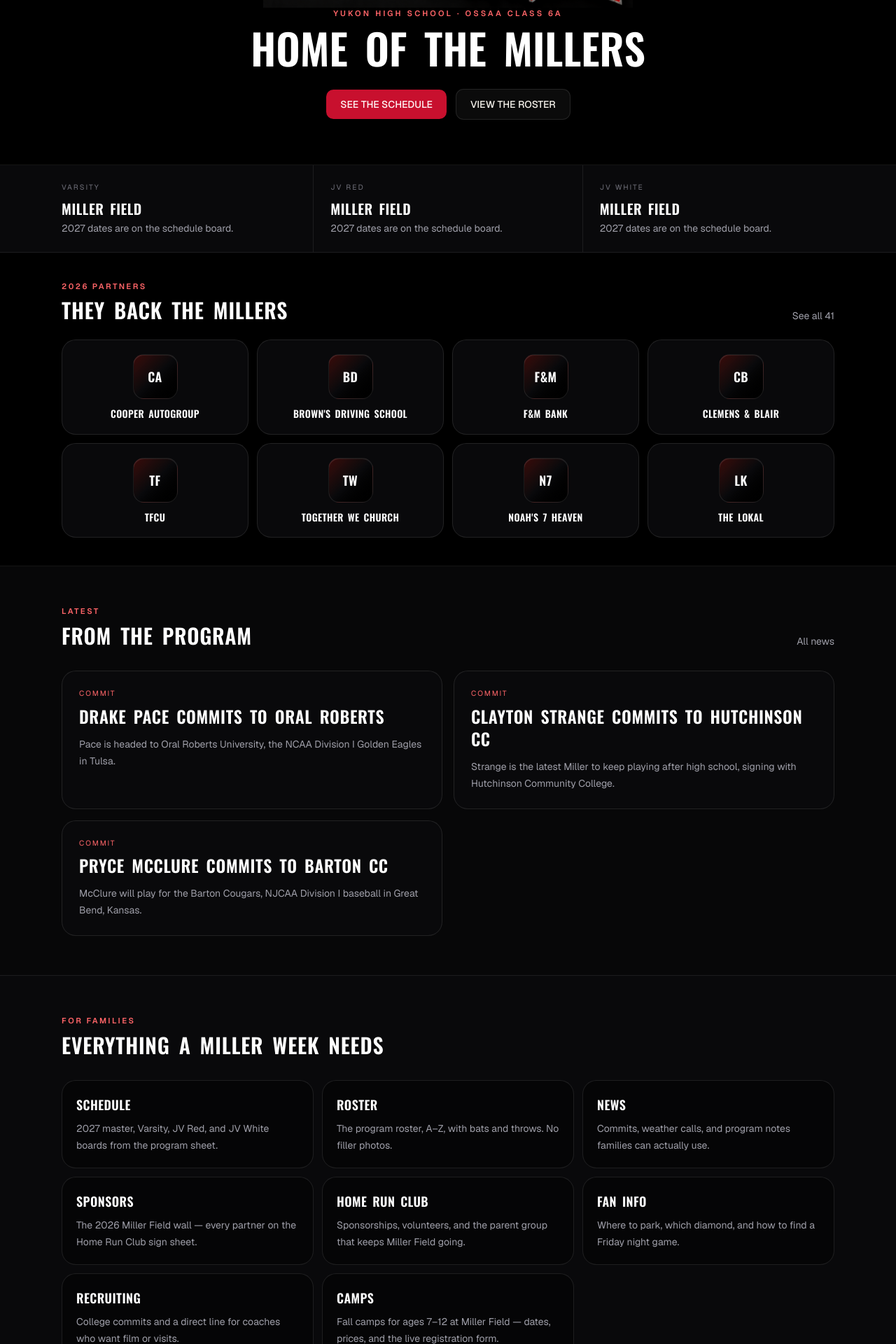
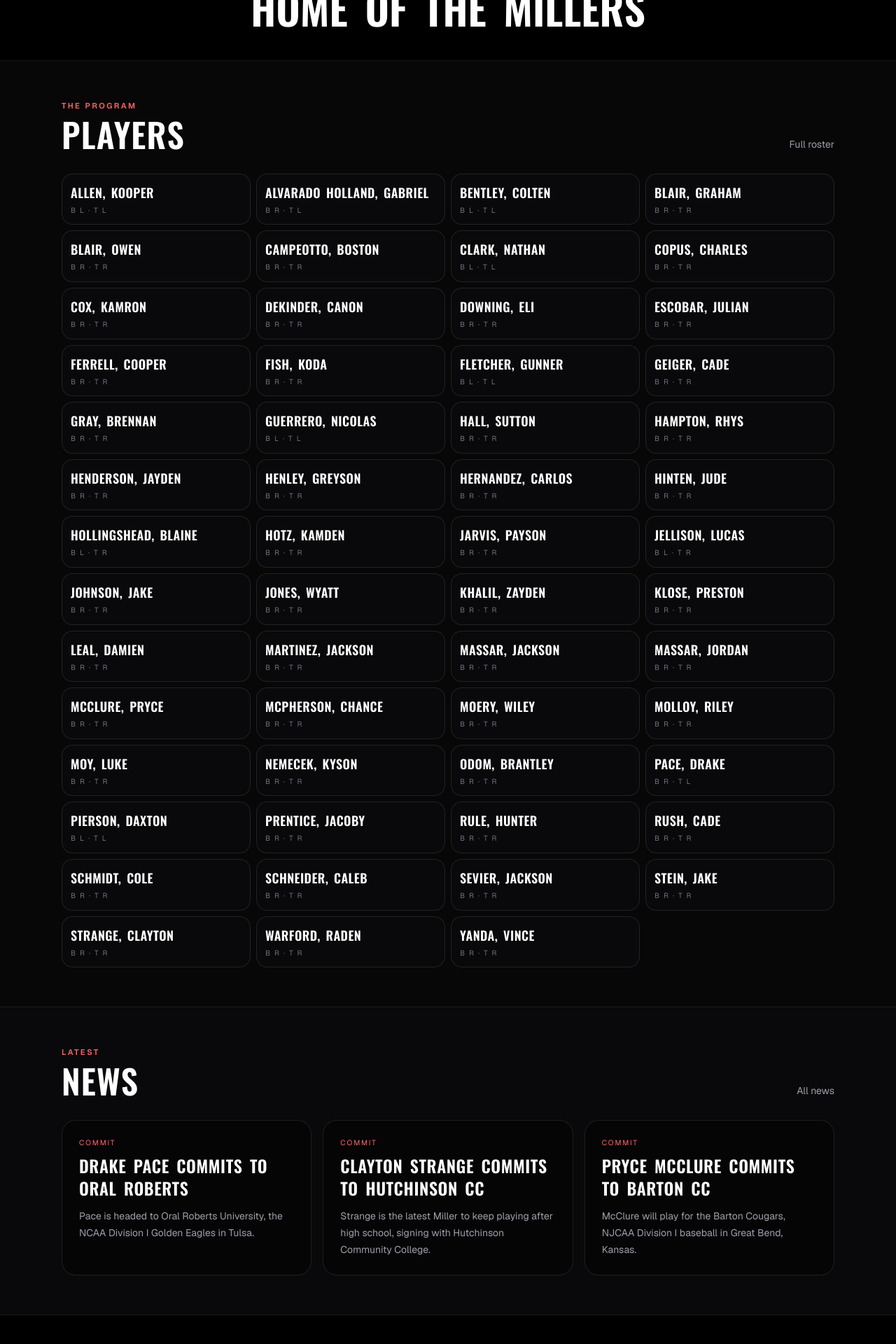
Before and after one commit to ryanphillips2505/Yukon_Miller_Baseball_Website, a Next.js app: page / in a window 1280 px wide. Shown: the part 360-2280 px from the top of the page at 70% size. Built offline with nearby package versions, Linux system fonts and the light colour scheme.

Commit message:
Strip the home page to players and news.
Schedule, sponsors, coaches, hubs, and field copy stay in the menu.

Co-authored-by: ryanphillips2505 <ryanphillips2505@gmail.com>

```diff
--- a/src/app/page.tsx
+++ b/src/app/page.tsx
@@ -1,126 +1,71 @@
 import { BrandLogo } from "@/components/brand-logo";
 import { EmptyState } from "@/components/empty-state";
-import { PhotoSlot } from "@/components/photo-slot";
-import { SponsorStrip } from "@/components/sponsor-board";
-import { buttonVariants } from "@/components/ui/button";
-import { coaches } from "@/lib/coaches";
 import { latestArticles } from "@/lib/news";
-import { program, teams } from "@/lib/site";
-import { cn } from "@/lib/utils";
+import { displayName, players } from "@/lib/roster";
 import Link from "next/link";
 
-const hubs = [
-  {
-    href: "/schedule",
-    label: "Schedule",
-    copy: "2027 master, Varsity, JV Red, and JV White boards from the program sheet.",
-  },
-  {
-    href: "/roster",
-    label: "Roster",
-    copy: "The program roster, A–Z, with bats and throws. No filler photos.",
-  },
-  {
-    href: "/news",
-    label: "News",
-    copy: "Commits, weather calls, and program notes families can actually use.",
-  },
-  {
-    href: "/sponsors",
-    label: "Sponsors",
-    copy: "The 2026 Miller Field wall — every partner on the Home Run Club sign sheet.",
-  },
-  {
-    href: "/support",
-    label: "Home Run Club",
-    copy: "Sponsorships, volunteers, and the parent group that keeps Miller Field going.",
-  },
-  {
-    href: "/fans",
-    label: "Fan info",
-    copy: "Where to park, which diamond, and how to find a Friday night game.",
-  },
-  {
-    href: "/recruiting",
-    label: "Recruiting",
-    copy: "College commits and a direct line for coaches who want film or visits.",
-  },
-  {
-    href: "/camps",
-    label: "Camps",
-    copy: "Fall camps for ages 7–12 at Miller Field — dates, prices, and the live registration form.",
-  },
-];
-
 export default function HomePage() {
-  const news = latestArticles(3);
+  const news = latestArticles();
 
   return (
     <div>
-      <section className="relative overflow-hidden border-b border-white/8 bg-black">
-        <div className="mx-auto max-w-xl px-4 pt-8 sm:px-6 sm:pt-10">
+      <section className="border-b border-white/8 bg-black">
+        <div className="mx-auto max-w-lg px-4 pt-8 sm:px-6 sm:pt-10">
           <BrandLogo
             variant="state"
             priority
-            sizes="(max-width: 640px) 80vw, 576px"
+            sizes="(max-width: 640px) 70vw, 480px"
             className="mx-auto h-auto w-full"
           />
         </div>
-        <div className="relative mx-auto max-w-3xl px-4 pb-12 text-center sm:px-6 sm:pb-16">
-          <p className="text-[0.7rem] font-semibold tracking-[0.28em] text-red-400 uppercase">
-            Yukon High School · {program.classification}
-          </p>
-          <h1 className="font-heading mt-3 text-4xl leading-[0.92] text-white uppercase sm:text-6xl">
+        <div className="mx-auto max-w-3xl px-4 pb-10 text-center sm:px-6 sm:pb-12">
+          <h1 className="font-heading text-4xl leading-[0.92] text-white uppercase sm:text-6xl">
             Home of the Millers
           </h1>
-          <div className="mt-8 flex flex-col justify-center gap-3 sm:flex-row">
-            <Link
-              href="/schedule"
-              className={cn(buttonVariants(), "h-11 px-5 text-sm uppercase")}
-            >
-              See the schedule
-            </Link>
-            <Link
-              href="/roster"
-              className={cn(
-                buttonVariants({ variant: "outline" }),
-                "h-11 border-white/20 px-5 text-sm uppercase",
-              )}
-            >
-              View the roster
-            </Link>
-          </div>
         </div>
       </section>
 
-      <section className="border-b border-white/8 bg-zinc-950">
-        <div className="mx-auto grid max-w-6xl gap-px bg-white/8 sm:grid-cols-3">
-          {teams.map((team) => (
-            <div key={team.id} className="bg-zinc-950 px-6 py-6">
-              <p className="text-[0.65rem] tracking-[0.2em] text-zinc-500 uppercase">
-                {team.label}
+      <section className="mx-auto max-w-6xl px-4 py-12 sm:px-6 sm:py-14">
+        <div className="flex items-end justify-between gap-4">
+          <div>
+            <p className="text-[0.7rem] font-semibold tracking-[0.22em] text-red-400 uppercase">
+              The program
             </p>
-              <p className="font-heading mt-2 text-xl tracking-wide text-white uppercase">
-                {team.field}
+            <h2 className="font-heading mt-2 text-3xl tracking-wide text-white uppercase sm:text-5xl">
+              Players
+            </h2>
+          </div>
+          <Link href="/roster" className="text-sm text-zinc-400 hover:text-white">
+            Full roster
+          </Link>
+        </div>
+        <div className="mt-8 grid grid-cols-2 gap-2 sm:grid-cols-3 lg:grid-cols-4">
+          {players.map((player) => (
+            <Link
+              key={player.id}
+              href="/roster"
+              className="rounded-xl border border-white/10 bg-zinc-950 px-3 py-3 transition-colors hover:border-red-700/50"
+            >
+              <p className="font-heading text-base tracking-wide text-white uppercase sm:text-lg">
+                {displayName(player)}
               </p>
-              <p className="mt-1 text-sm text-zinc-400">
-                2027 dates are on the schedule board.
+              <p className="mt-1 text-[0.65rem] tracking-[0.16em] text-zinc-500 uppercase">
+                B {player.bats} · T {player.throws}
               </p>
-            </div>
+            </Link>
           ))}
         </div>
       </section>
 
-      <SponsorStrip />
-
-      <section className="mx-auto max-w-6xl px-4 py-14 sm:px-6">
+      <section className="border-t border-white/8 bg-zinc-950">
+        <div className="mx-auto max-w-6xl px-4 py-12 sm:px-6 sm:py-14">
           <div className="flex items-end justify-between gap-4">
             <div>
               <p className="text-[0.7rem] font-semibold tracking-[0.22em] text-red-400 uppercase">
                 Latest
               </p>
-            <h2 className="font-heading mt-2 text-3xl tracking-wide text-white uppercase">
-              From the program
+              <h2 className="font-heading mt-2 text-3xl tracking-wide text-white uppercase sm:text-5xl">
+                News
               </h2>
             </div>
             <Link href="/news" className="text-sm text-zinc-400 hover:text-white">
@@ -131,15 +76,15 @@ export default function HomePage() {
             <EmptyState
               className="mt-8"
               title="No updates posted"
-            body="Commits, weather calls, and program notes will show here. Nothing is invented to fill the page."
+              body="Commits and program notes will show here."
             />
           ) : (
-          <div className="mt-8 grid gap-4 md:grid-cols-2">
+            <div className="mt-8 grid gap-4 lg:grid-cols-3">
               {news.map((article) => (
                 <Link
                   key={article.slug}
                   href={`/news/${article.slug}`}
-                className="rounded-2xl border border-white/10 bg-zinc-950 p-6 transition-colors hover:border-red-700/50"
+                  className="rounded-2xl border border-white/10 bg-black/40 p-6 transition-colors hover:border-red-700/50"
                 >
                   <p className="text-[0.65rem] tracking-[0.18em] text-red-400 uppercase">
                     {article.category}
@@ -154,85 +99,6 @@ export default function HomePage() {
               ))}
             </div>
           )}
-      </section>
-
-      <section className="border-y border-white/8 bg-zinc-950">
-        <div className="mx-auto max-w-6xl px-4 py-14 sm:px-6">
-          <p className="text-[0.7rem] font-semibold tracking-[0.22em] text-red-400 uppercase">
-            For families
-          </p>
-          <h2 className="font-heading mt-2 text-3xl tracking-wide text-white uppercase">
-            Everything a Miller week needs
-          </h2>
-          <div className="mt-8 grid gap-3 sm:grid-cols-2 lg:grid-cols-3">
-            {hubs.map((hub) => (
-              <Link
-                key={hub.href}
-                href={hub.href}
-                className="rounded-2xl border border-white/10 bg-black/40 p-5 hover:border-white/25"
-              >
-                <p className="font-heading text-lg tracking-wide text-white uppercase">
-                  {hub.label}
-                </p>
-                <p className="mt-2 text-sm leading-6 text-zinc-400">{hub.copy}</p>
-              </Link>
-            ))}
-          </div>
-        </div>
-      </section>
-
-      <section className="mx-auto max-w-6xl px-4 py-14 sm:px-6">
-        <div className="flex items-end justify-between gap-4">
-          <div>
-            <p className="text-[0.7rem] font-semibold tracking-[0.22em] text-red-400 uppercase">
-              Staff
-            </p>
-            <h2 className="font-heading mt-2 text-3xl tracking-wide text-white uppercase">
-              The coaches
-            </h2>
-          </div>
-          <Link href="/coaches" className="text-sm text-zinc-400 hover:text-white">
-            Full staff
-          </Link>
-        </div>
-        <div className="mt-8 grid grid-cols-2 gap-3 sm:grid-cols-3 lg:grid-cols-4">
-          {coaches.map((coach) => (
-            <div
-              key={coach.id}
-              className="overflow-hidden rounded-2xl border border-white/10 bg-zinc-950"
-            >
-              <PhotoSlot label="Photo coming" className="aspect-[4/5]" />
-              <div className="p-3">
-                <p className="font-heading text-sm tracking-wide text-white uppercase">
-                  {coach.name}
-                </p>
-                <p className="text-xs text-zinc-500">{coach.role}</p>
-              </div>
-            </div>
-          ))}
-        </div>
-      </section>
-
-      <section className="border-t border-white/8 bg-black">
-        <div className="mx-auto max-w-3xl px-4 py-16 text-center sm:px-6">
-          <p className="font-heading text-2xl leading-snug tracking-wide text-white uppercase sm:text-3xl">
-            “{program.quote.text}”
-          </p>
-          <p className="mt-4 text-sm tracking-[0.18em] text-zinc-500 uppercase">
-            {program.quote.attribution}
-          </p>
-          <p className="mt-8 text-sm leading-6 text-zinc-400">
-            {program.directions} Please come by and catch a game.
-          </p>
-          <Link
-            href="/facilities"
-            className={cn(
-              buttonVariants({ variant: "outline" }),
-              "mt-6 h-10 border-white/20 px-4",
-            )}
-          >
-            Field guide
-          </Link>
         </div>
       </section>
     </div>
```
Lines whose indentation alone changed are shown as unchanged.
